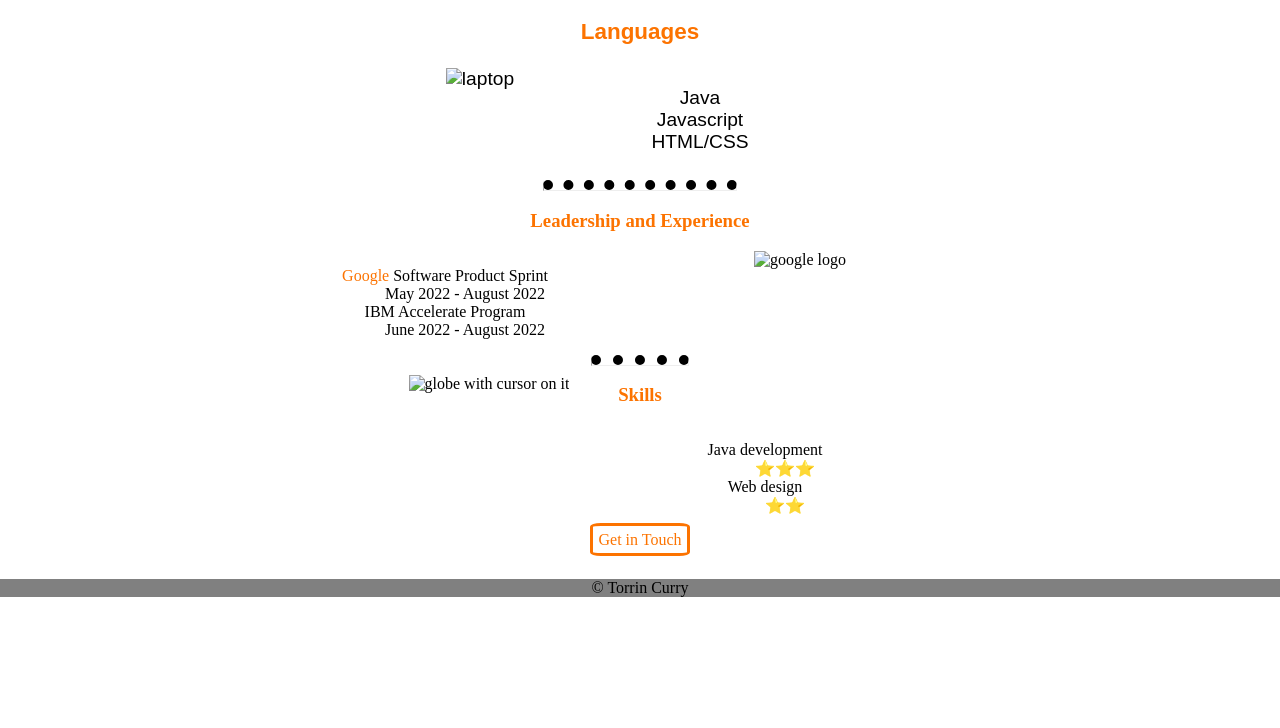
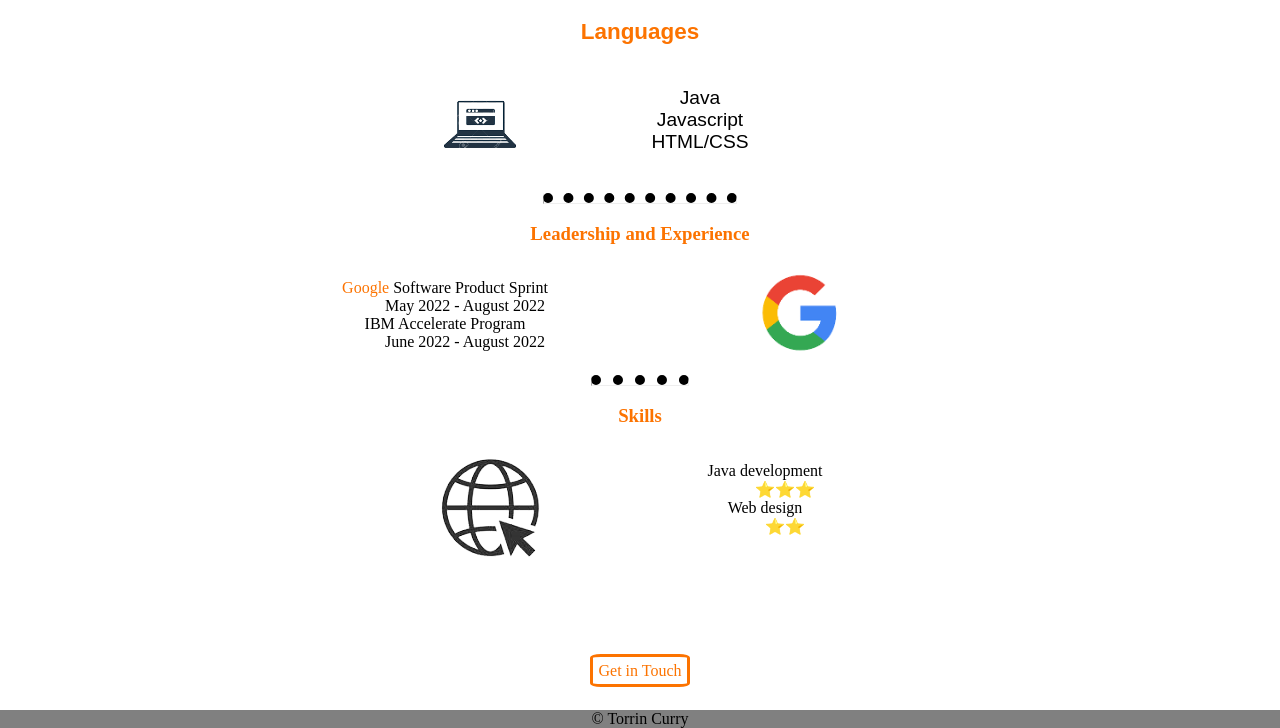
Before and after one commit to tc89585/cv-webprograming, a plain HTML site: page index.html in a window 1280 px wide. Shown: the part 1252-1980 px from the top of the page. Before the commit the page ends 1849 px from the top, so only its background shows below. Drawn offline with nearby package versions, Linux system fonts and the light colour scheme; files whose address does not match are found by name.

Commit message:
removed images folder from the path

```diff
--- a/index.html
+++ b/index.html
@@ -13,8 +13,8 @@
     <div class="top">
         <h1>Torrin Curry</h1>
         <h2>Computer Science Student</h2>
-        <img src="./images/cloud_1.png" alt="cloud image" id="big-cloud">
-        <img src="./images/cloud_2.png" alt="cloud image" id="small-cloud">
+        <img src="./cloud_1.png" alt="cloud image" id="big-cloud">
+        <img src="./cloud_2.png" alt="cloud image" id="small-cloud">
     </div>
     <div class="middle">
         <img src="./computer.png" alt="headshot of me" width="15%" id="headshot">
@@ -28,7 +28,7 @@
 
         <div class="languages-container">
             <div class="left">
-                <img src="./images/images-removebg-preview.png" alt="laptop" id="laptop">
+                <img src="./images-removebg-preview.png" alt="laptop" id="laptop">
             </div>
 
             <div class="right">
@@ -57,7 +57,7 @@
 
             <div class="right">
                 <!--insert image here-->
-                <img src="./images/google-removebg-preview.png" alt="google logo" id="google">
+                <img src="./google-removebg-preview.png" alt="google logo" id="google">
             </div>
             <hr>
         </div>
@@ -65,7 +65,7 @@
         <div class="skills-container">
             <h3>Skills</h3>
              <div class="left">
-                <img src="./images/download-removebg-preview.png" alt="globe with cursor on it" id="globe">
+                <img src="./download-removebg-preview.png" alt="globe with cursor on it" id="globe">
             </div>
 
             <div class="right">
```
